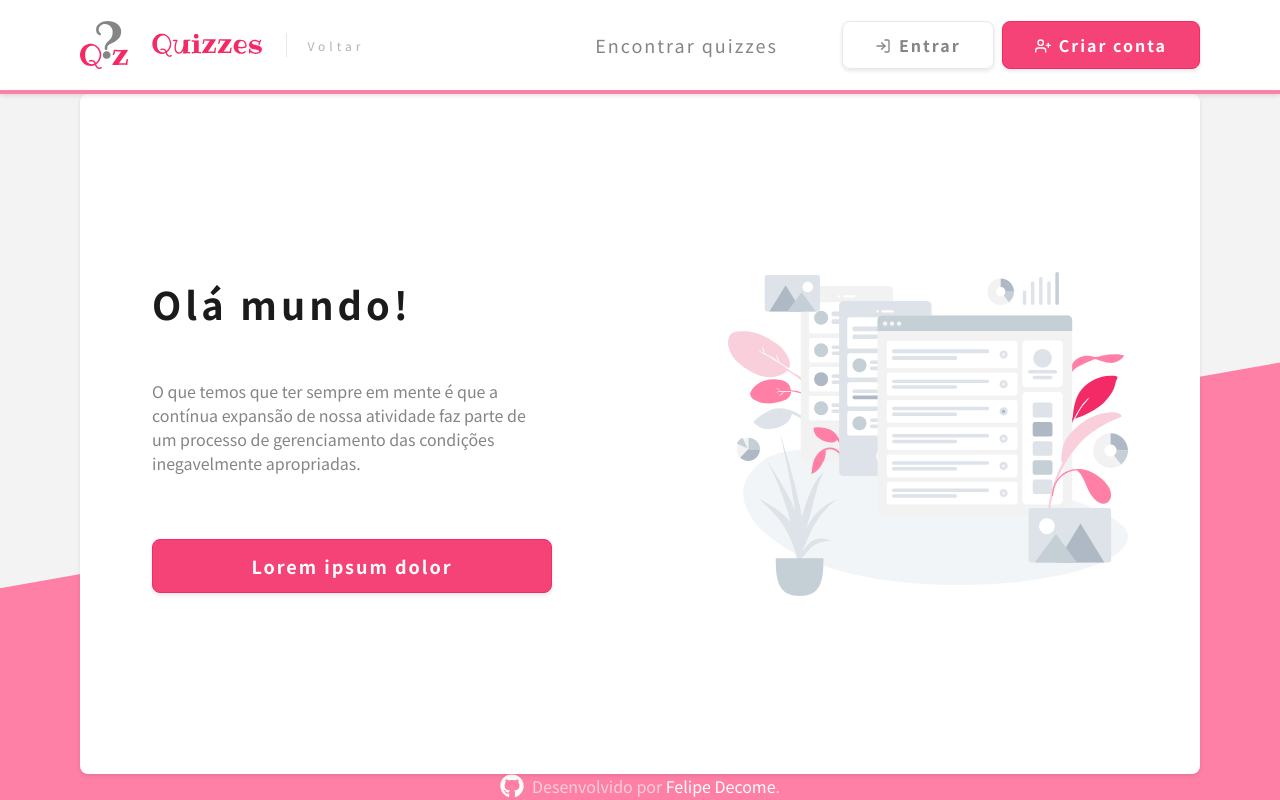
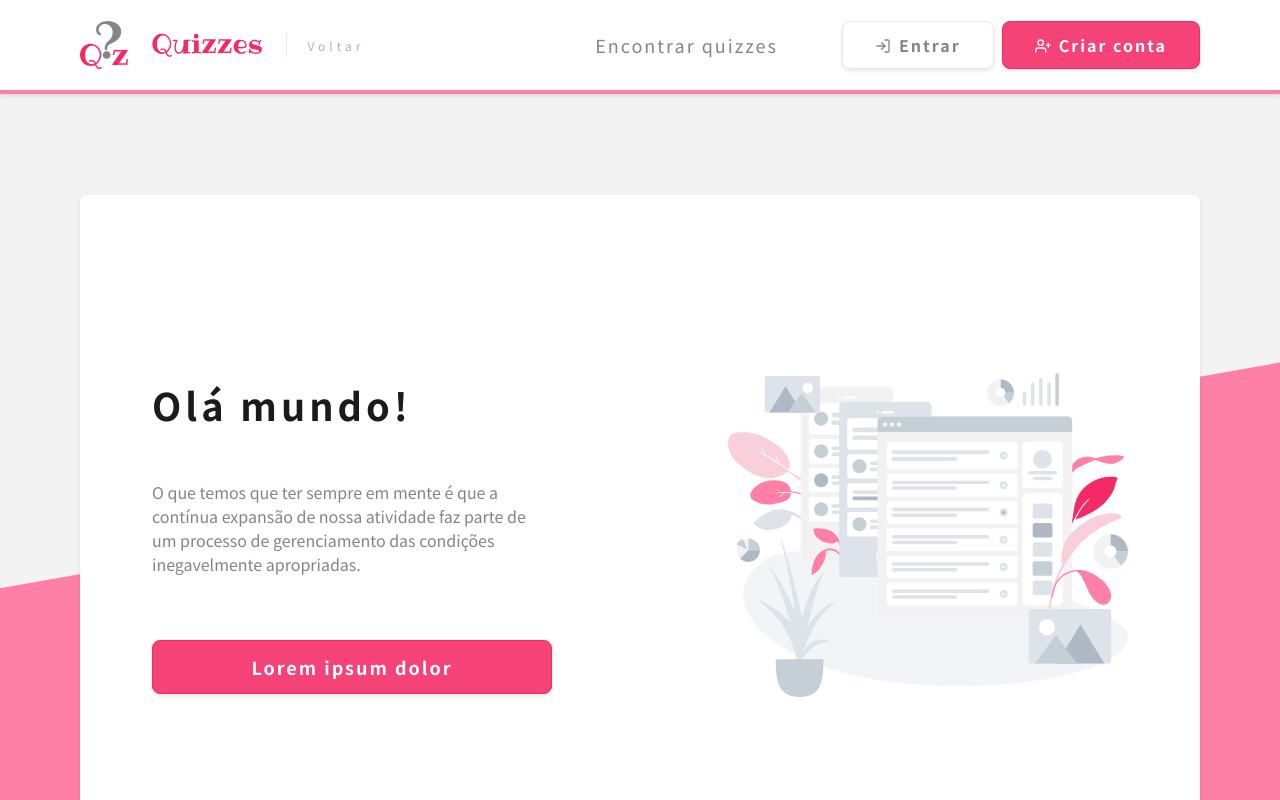
Before and after one commit to FelipeDecome/quizzer_frontend, a React (Create React App) app: page / in a window 1280 px wide. Built offline with nearby package versions, Linux system fonts and the light colour scheme.

Commit message:
resolution height fixed

```diff
--- a/src/Routes/index.tsx
+++ b/src/Routes/index.tsx
@@ -1,16 +1,16 @@
 import React from 'react';
 import { Route, Switch } from 'react-router-dom';
-import PageDefault from '../components/PageDefault';
+// import PageDefault from '../components/PageDefault';
 
 import Landing from '../pages/Landing';
-import SignIn from '../pages/SignIn';
+// import SignIn from '../pages/SignIn';
 
 const Routes: React.FC = () => {
   return (
     <Switch>
       <Route path="/" exact component={Landing} />
-      <Route path="/signin" component={SignIn} />
-      <Route path="/test" component={PageDefault} />
+      {/* <Route path="/signin" component={SignIn} /> */}
+      {/* <Route path="/test" component={PageDefault} /> */}
     </Switch>
   );
 };
--- a/src/components/PageDefault/styles.ts
+++ b/src/components/PageDefault/styles.ts
@@ -7,7 +7,12 @@ export const Container = styled.div`
   justify-content: space-between;
 
   width: 100vw;
-  min-height: 100vh;
+  min-height: 81.2rem;
+  overflow: hidden;
+
+  @media (min-width: 768px) {
+    min-height: 102.4rem;
+  }
 `;
 
 export const Background = styled.div`
--- a/src/styles/global.ts
+++ b/src/styles/global.ts
@@ -52,7 +52,7 @@ export default createGlobalStyle`
 
       #root {
         position: relative;
-        overflow: hidden;
+        overflow-x: hidden;
       }
 
       @media (min-width: 768px) {
```
Also changed, not shown: 1 other file (tests, documents, lock files or other folders).
